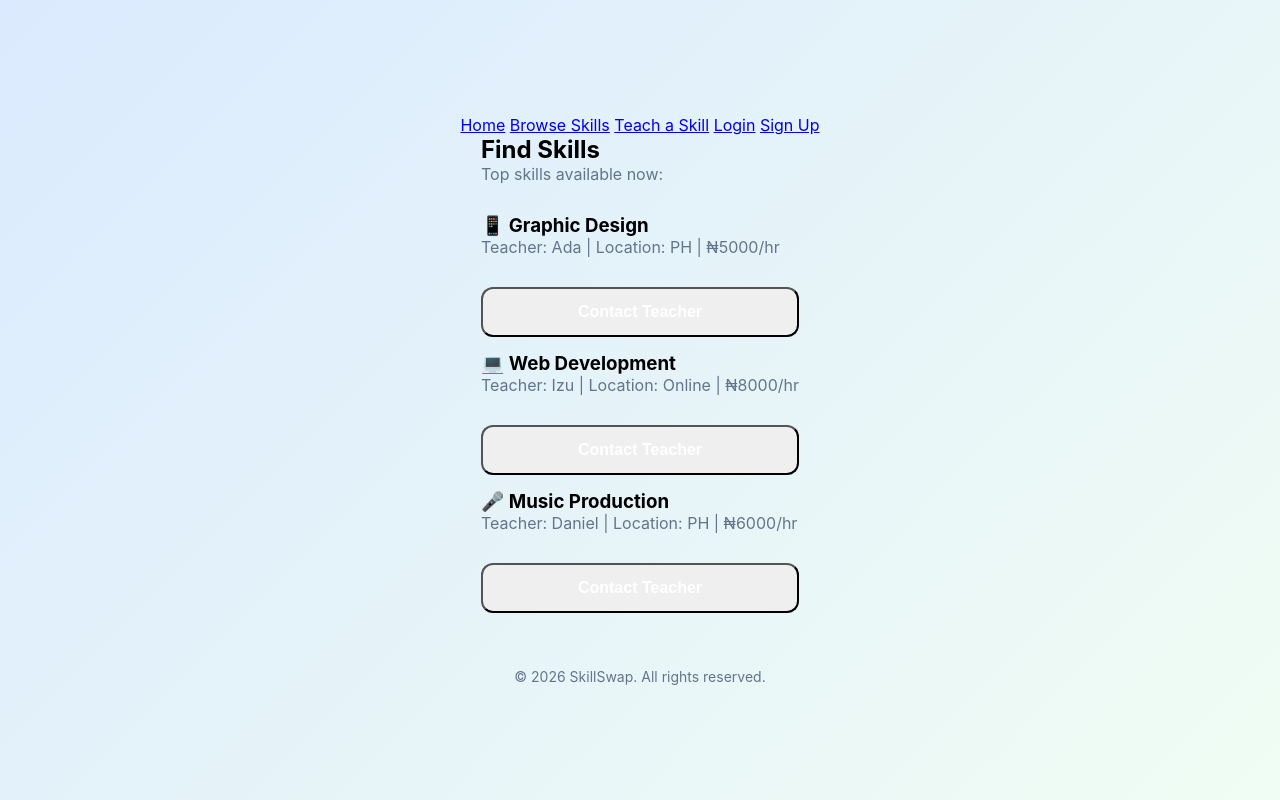
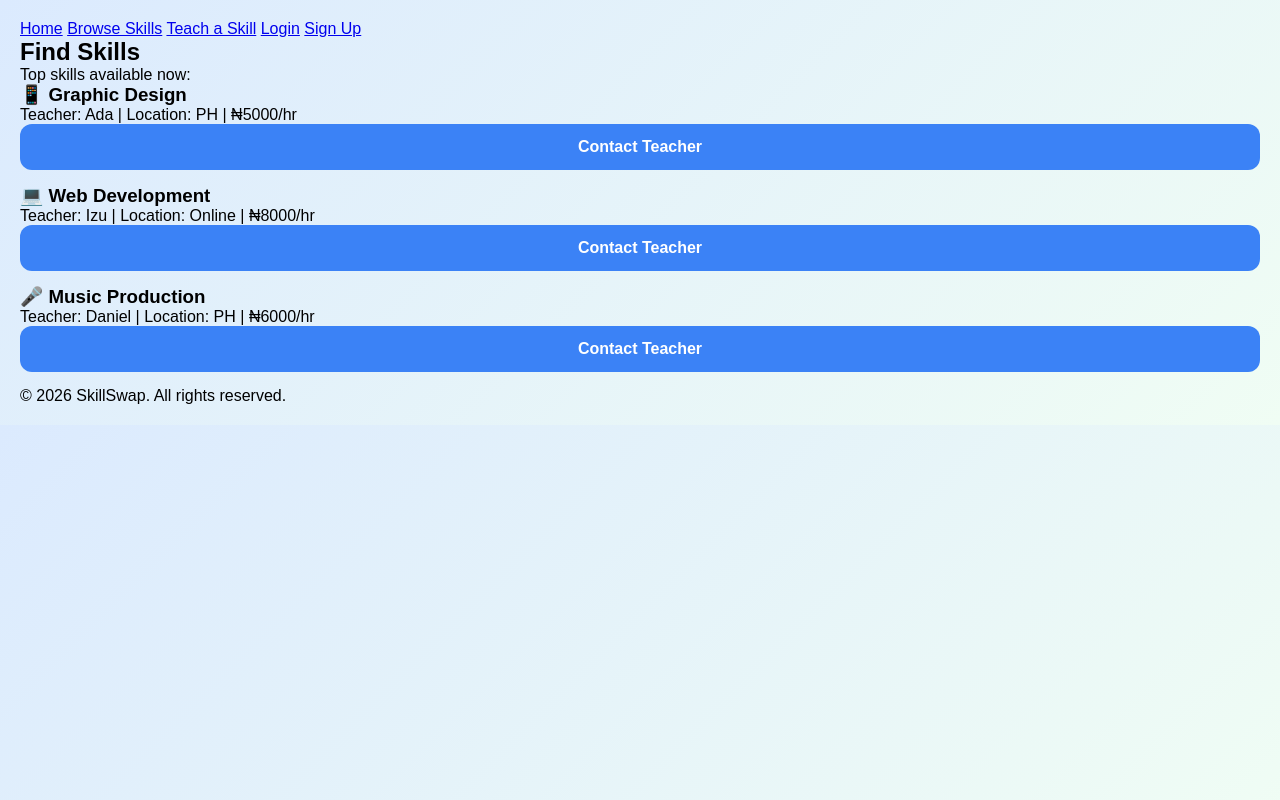
Before and after one commit to emma5004/Skillswap-, a Flask app: page /browse in a window 1280 px wide. Run offline with Flask 3, Linux system fonts and the light colour scheme.

Commit message:
Refactor CSS for improved readability and styling
Consolidate CSS rules and update styles for body and buttons.

```diff
--- a/static/style.css
+++ b/static/style.css
@@ -1,68 +1,33 @@
-* {
-    margin: 0;
-    padding: 0;
-    box-sizing: border-box;
-}
-
-html, body {
-    height: 100%;
-    width: 100%;
-}
+* { margin: 0; padding: 0; }
 
 body {
-    font-family: -apple-system, BlinkMacSystemFont, 'Segoe UI', Roboto, sans-serif;
+    font-family: Arial, sans-serif;
     background: linear-gradient(135deg, #dbeafe 0%, #f0fdf4 100%);
-    display: flex;
-    flex-direction: column;
-    justify-content: center;
-    align-items: center;
+    padding: 20px;
 }
 
 .container {
     max-width: 400px;
-    width: 90%;
     background: white;
-    padding: 40px 30px;
+    padding: 30px;
     border-radius: 20px;
     box-shadow: 0 10px 30px rgba(0,0,0,0.1);
-    margin: 0 auto;
+    margin: 20px auto;
     text-align: center;
 }
 
-.logo img {
-    width: 100px;
-    height: 100px;
-    margin-bottom: 20px;
-}
-
-h1 {
-    color: #3b82f6;
-    font-size: 32px;
-    margin-bottom: 10px;
-    font-weight: 800;
-}
-
-p {
-    color: #64748b;
-    margin-bottom: 30px;
+input, .btn {
+    width: 100%;
+    padding: 14px;
+    margin-bottom: 15px;
+    border-radius: 12px;
+    border: 1px solid #ddd;
     font-size: 16px;
 }
 
 .btn {
-    display: block;
-    width: 100%;
-    padding: 14px;
-    border-radius: 12px;
-    text-decoration: none;
+    background: #3b82f6;
     color: white;
-    font-weight: 600;
-    font-size: 16px;
-    margin-bottom: 15px;
+    border: none;
+    font-weight: bold;
 }
-
-footer {
-    margin-top: 40px;
-    text-align: center;
-    color: #64748b;
-    font-size: 14px;
-    }
```
